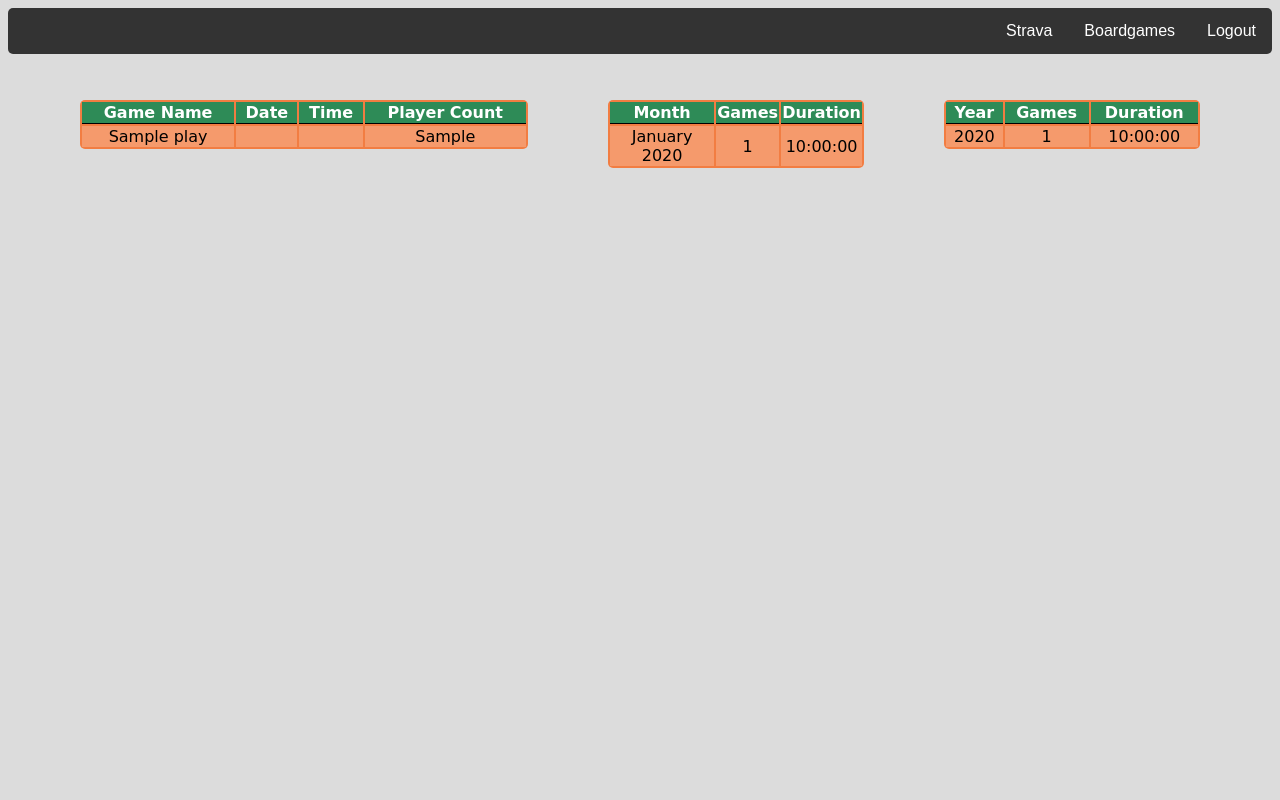
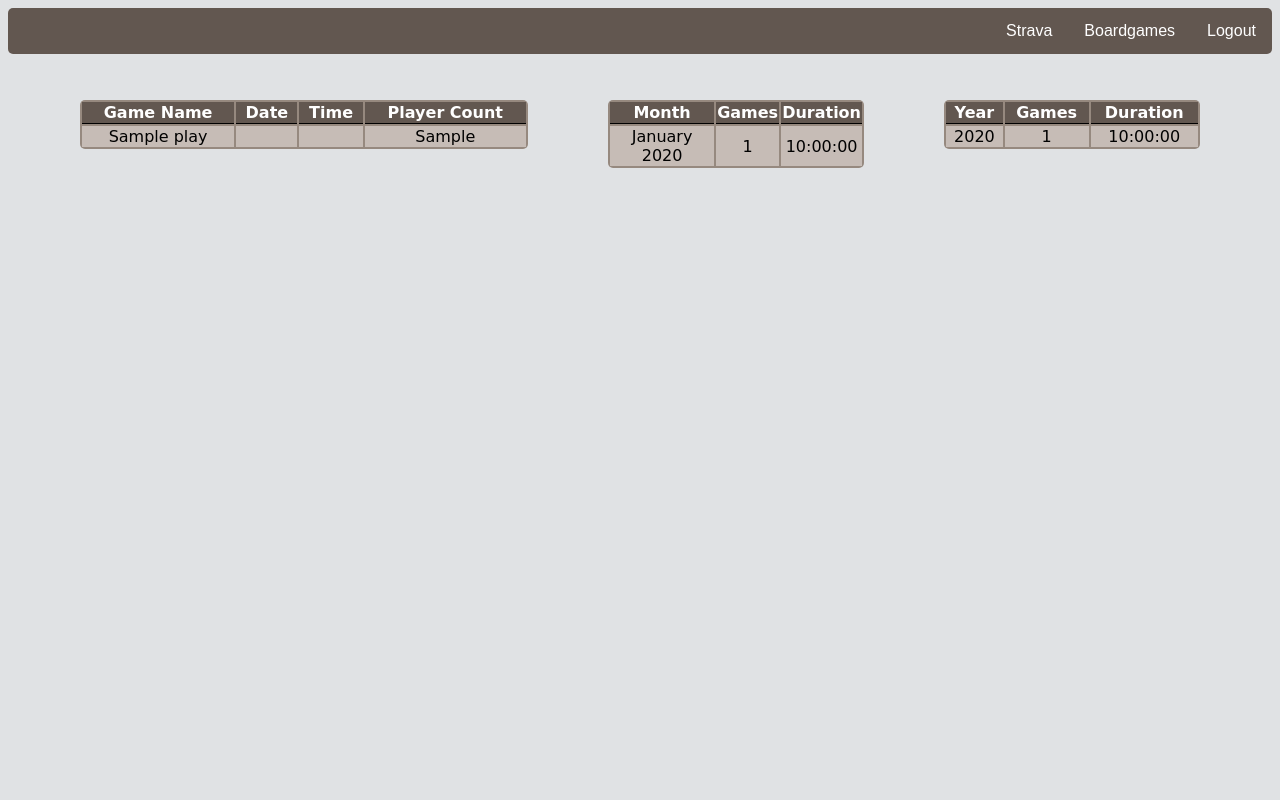
Before and after one commit to Labinopper/Website-v2, a PHP site: page /dashboard.php in a window 1280 px wide. Run offline with PHP 8.4, Linux system fonts and the light colour scheme; the visitor is signed in with stand-in values (Sample User, id 1); tables that the repository leaves empty or names only in its code hold one stand-in row (values such as "Sample post"); data that the repository does not hold is empty.

Commit message:
Change table colour schemes

```diff
--- a/header.php
+++ b/header.php
@@ -5,7 +5,7 @@ body {
 
 .navbar {
   overflow: hidden;
-  background-color: #333;
+  background-color: #625750;
   border-style: line;
   border-radius: 5px;
 }
--- a/styles.css
+++ b/styles.css
@@ -24,18 +24,18 @@
 }
 
 body {
-    background-color: #DCDCDC;
+    background-color: #e0e2e4;
 }
 
 #GameTable {
-    font-family:Cursive;
+    font-family: Cursive;
     position: absolute;
     left: 6.25%;
-    width:35%;
-    top:100px;
+    width: 35%;
+    top: 100px;
     border-style: line;
     border-radius: 5px;
-    background-color: #f27d42;
+    background-color: #96897f;
 }
 
 #AddGameTableKS a {
@@ -62,18 +62,18 @@ body {
     top: 100px;
     border-style: line;
     border-radius: 5px;
-    background-color: #f27d42;
+    background-color: #96897f;
 }
 
 #GameTable3 {
-    font-family:Cursive;
+    font-family: Cursive;
     position: absolute;
     left: 73.75%;
-    width:20%;
-    top:100px;
+    width: 20%;
+    top: 100px;
     border-style: line;
     border-radius: 5px;
-    background-color: #f27d42;
+    background-color: #96897f;
 }
 
 #AddGameTable {
@@ -84,7 +84,7 @@ body {
     top: 100px;
     border-style: line;
     border-radius: 5px;
-    background-color: #f27d42;
+    background-color: #96897f;
     box-shadow: 0 4px 8px 0 rgba(0, 0, 0, 0.2), 0 6px 20px 0 rgba(0, 0, 0, 0.19);
 }
 
@@ -96,7 +96,7 @@ body {
     top: 100px;
     border-style: line;
     border-radius: 5px;
-    background-color: #f27d42;
+    background-color: #c6bcb6;
 }
 
 #AddNewKS {
@@ -178,25 +178,25 @@ body {
 }
 
 #AddGameTableKS {
-    font-family:Cursive;
+    font-family: Cursive;
     position: absolute;
     left: 6.25%;
-    width:87.5%;
-    top:345px;
+    width: 87.5%;
+    top: 345px;
     border-style: line;
     border-radius: 5px;
-    background-color: #f27d42;
+    background-color: #96897f;
 }
 
 th {
     font-weight: bold;
     border-bottom: 1px solid black;
-    background-color: #2E8B57;
-    color:white;
+    background-color: #625750;
+    color: white;
 }
 
 tr:nth-child(even) {
-    background-color: #f59a6c;
+    background-color: #c6bcb6;
 }
 
 #Title {
@@ -350,36 +350,36 @@ tr:nth-child(even) {
 }
 
 #GOCustomTable1 {
-    font-family:Cursive;
+    font-family: Cursive;
     position: absolute;
     left: 6.25%;
-    width:25%;
-    top:100px;
+    width: 25%;
+    top: 100px;
     border-style: line;
     border-radius: 5px;
-    background-color: #f27d42;
+    background-color: #96897f;
 }
 
 #GOCustomTable2 {
-    font-family:Cursive;
+    font-family: Cursive;
     position: absolute;
     left: 37.5%;
-    width:25%;
-    top:100px;
+    width: 25%;
+    top: 100px;
     border-style: line;
     border-radius: 5px;
-    background-color: #f27d42;
+    background-color: #96897f;
 }
 
 #GOCustomTable3 {
-    font-family:Cursive;
+    font-family: Cursive;
     position: absolute;
     left: 68.75%;
-    width:25%;
-    top:100px;
+    width: 25%;
+    top: 100px;
     border-style: line;
     border-radius: 5px;
-    background-color: #f27d42;
+    background-color: #96897f;
 }
 
 #error {
```
